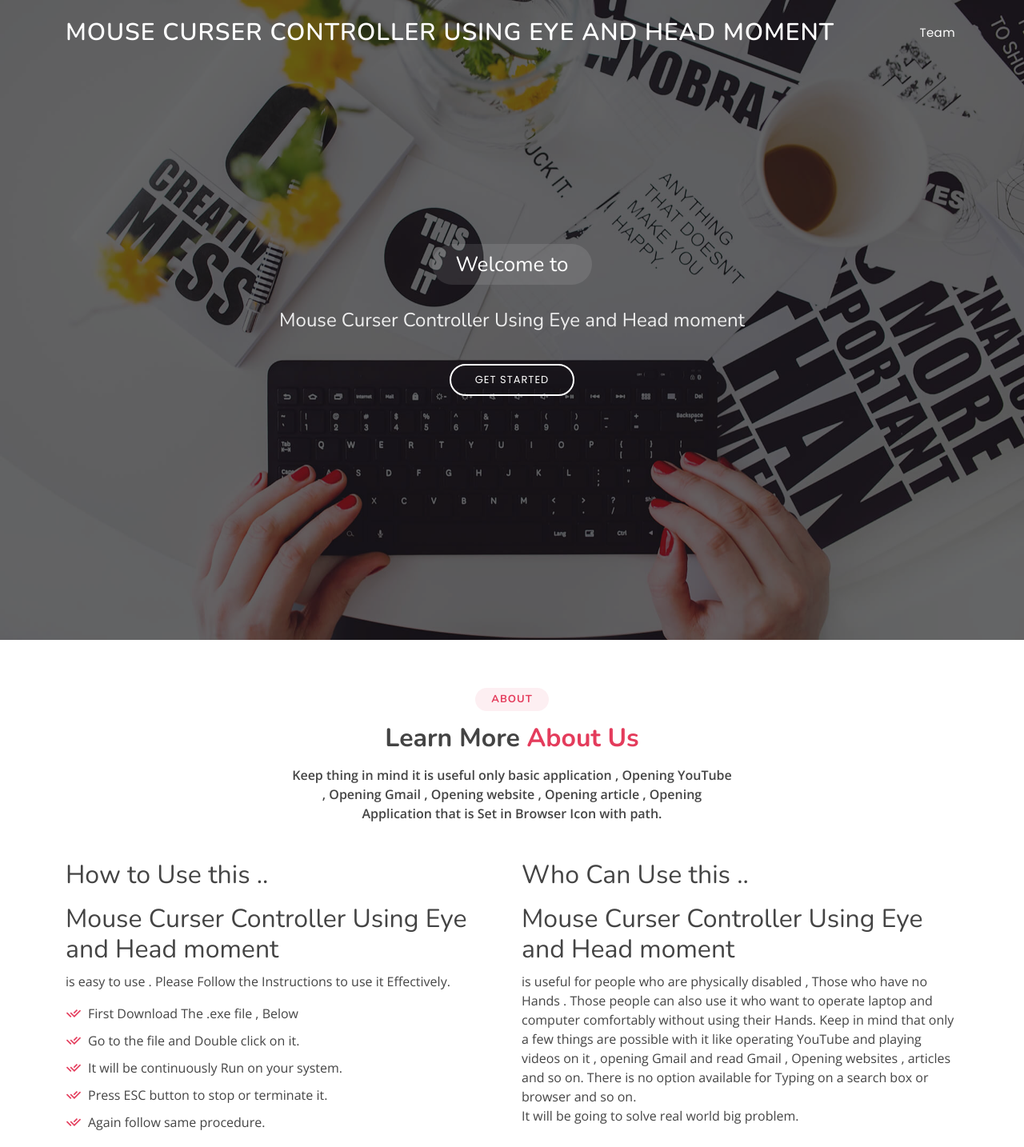
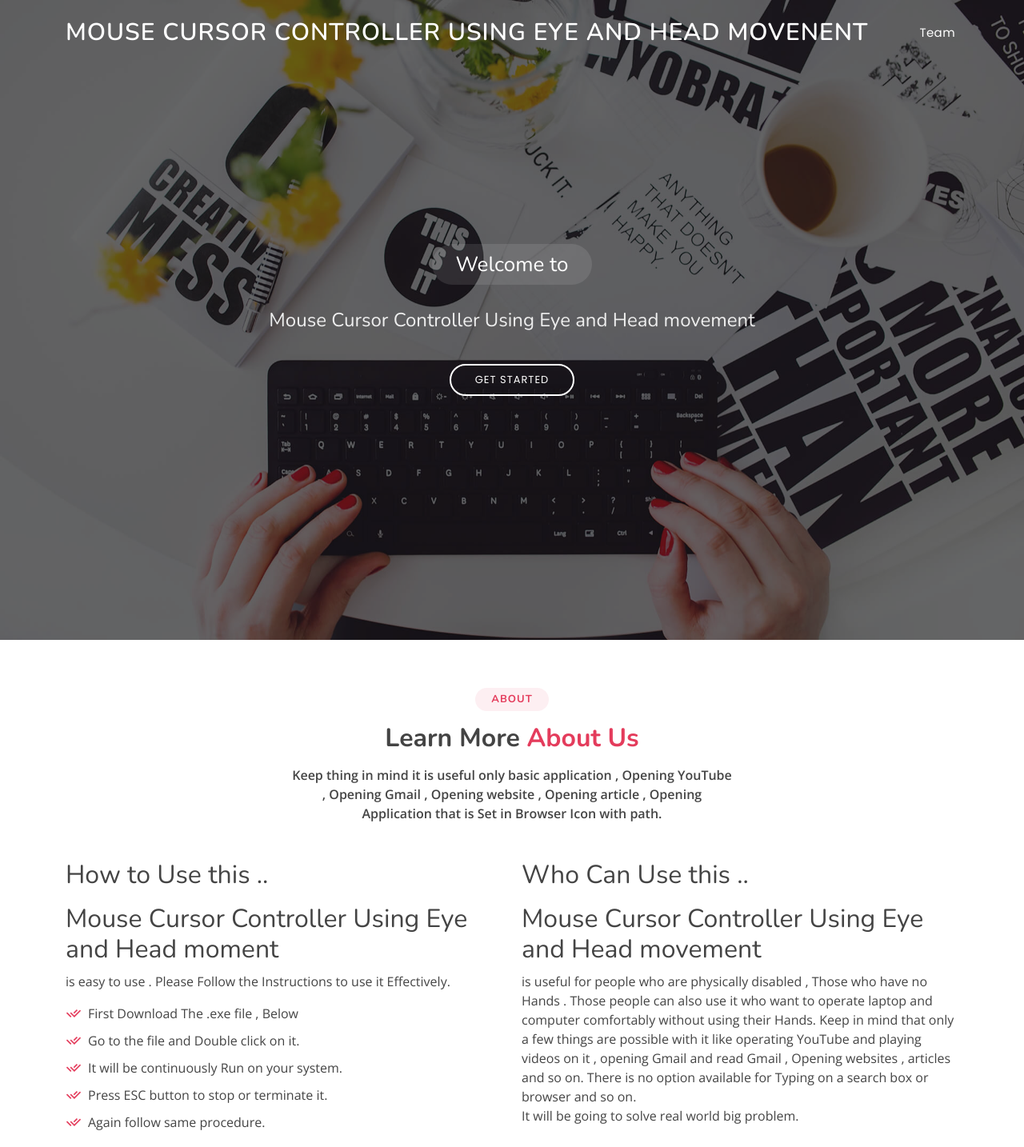
Before and after one commit to Ramgopal-Prajapati/Project, a plain HTML site: page index.html in a window 1280 px wide. Shown: the top 1434 px of the page at 80% size. Drawn offline with nearby package versions, Linux system fonts and the light colour scheme.

Commit message:
Update index.html

```diff
--- a/index.html
+++ b/index.html
@@ -36,7 +36,7 @@
   <header id="header" class="fixed-top ">
     <div class="container d-flex align-items-center justify-content-between">
 
-      <h1 class="logo"><a href="index.html">Mouse Curser Controller Using Eye and Head Moment</a></h1>
+      <h1 class="logo"><a href="index.html">Mouse Cursor Controller Using Eye and Head Movenent</a></h1>
       <!-- Uncomment below if you prefer to use an image logo -->
       <!-- <a href="index.html" class="logo"><img src="assets/img/logo.png" alt="" class="img-fluid"></a>-->
 
@@ -55,7 +55,7 @@
   <section id="hero">
     <div class="hero-container">
       <h3>Welcome to <strong></strong></h3>
-      <h2>Mouse Curser Controller Using Eye and Head moment</h2>
+      <h2>Mouse Cursor Controller Using Eye and Head movement</h2>
       <a href="#about" class="btn-get-started scrollto">Get Started</a>
     </div>
   </section><!-- End Hero -->
@@ -76,7 +76,7 @@
           <div class="col-lg-6">
             <p>
               <h2 class="btn-get-started scrollto">How to Use this ..</h2>
-  <p><h2>Mouse Curser Controller Using Eye and Head moment</h2>  is easy to use . Please Follow the Instructions to use it Effectively.
+  <p><h2>Mouse Cursor Controller Using Eye and Head moment</h2>  is easy to use . Please Follow the Instructions to use it Effectively.
             </p>
             <ul>
               <li><i class="ri-check-double-line"></i>First Download The .exe file , Below</li>
@@ -90,7 +90,7 @@
             <p>
       <h2 class="btn-get-started scrollto">Who Can Use this ..</h2>
 <p></p>
-      <h2>Mouse Curser Controller Using Eye and Head moment</h2> is useful for people who are physically disabled , Those who have no Hands . Those people can also use it who want to operate laptop and computer comfortably without using their Hands. Keep in mind that only a few things are possible with it like operating YouTube and playing videos on it , opening Gmail and read Gmail , Opening websites , articles and so on. There is no option available for Typing on a search box or browser and so on.
+      <h2>Mouse Cursor Controller Using Eye and Head movement</h2> is useful for people who are physically disabled , Those who have no Hands . Those people can also use it who want to operate laptop and computer comfortably without using their Hands. Keep in mind that only a few things are possible with it like operating YouTube and playing videos on it , opening Gmail and read Gmail , Opening websites , articles and so on. There is no option available for Typing on a search box or browser and so on.
       <br> It will be going to solve real world big problem.
 
             </p>
@@ -137,7 +137,7 @@
           <div class="col-lg-3 col-md-6 d-flex align-items-stretch">
             <div class="member">
               <div class="member-img">
-                <img src="assets/img/team/rashi.webp" class="img-fluid" alt="">
+                <img src="assets/img/team/rashi.jpg" class="img-fluid" alt="">
                 <div class="social">
                   <a href="https://www.instagram.com/_rashi.barsker_/?hl=en"><i class="bi bi-github"></i></a>
                   <a href="https://www.instagram.com/_rashi.barsker_/?hl=en"><i class="bi bi-instagram"></i></a>
```
